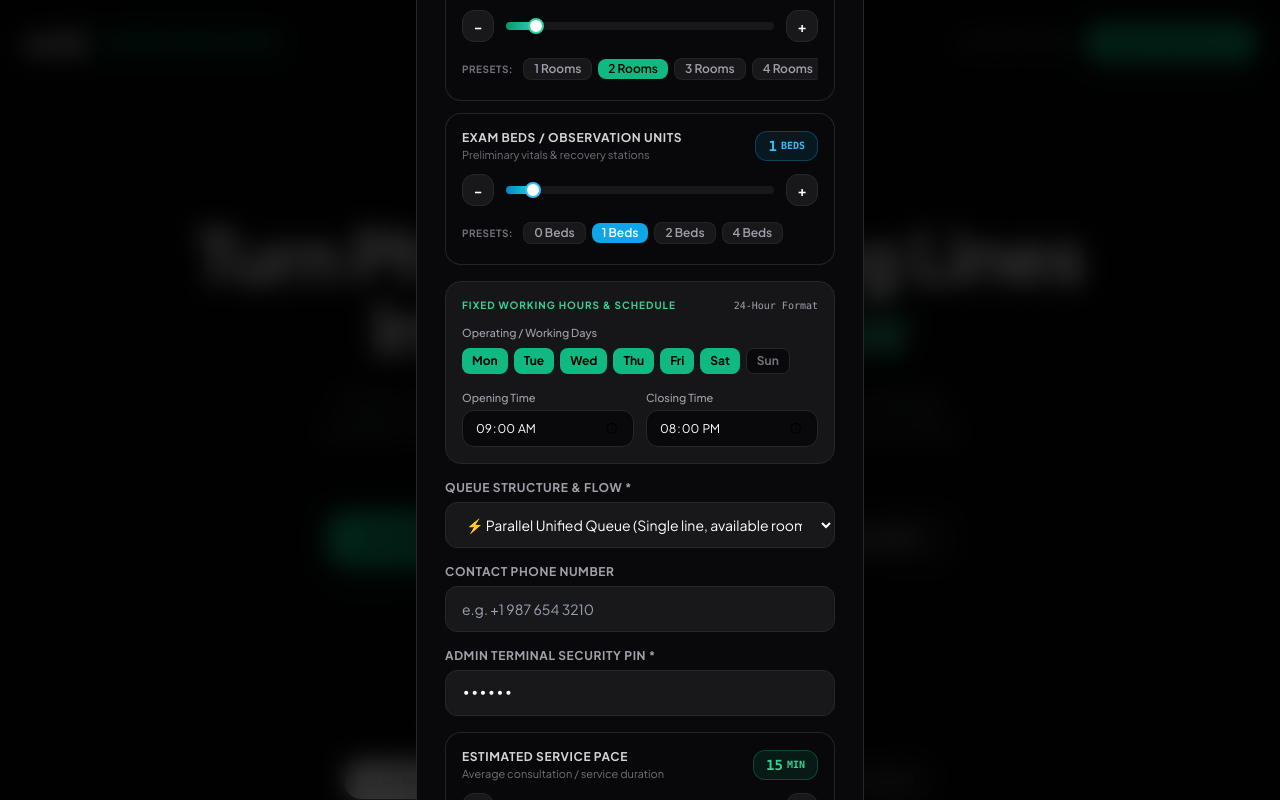
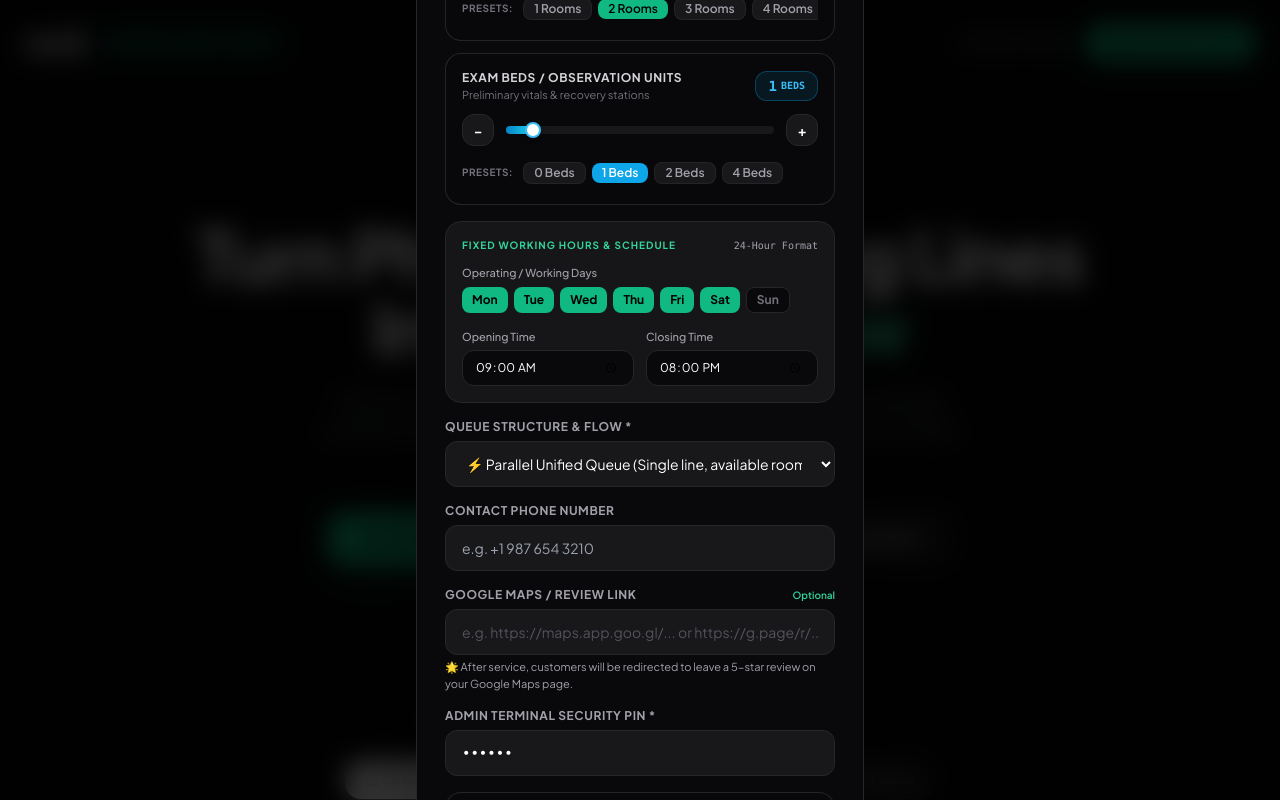
Before and after one commit to silent-doom/noq, a Next.js app: page / in a window 1280 px wide. Both pictures are taken after a click on the button "Register Business Free". Shown: the top 800 px of the page. Built offline with nearby package versions, Linux system fonts and the light colour scheme; no server answers.

Commit message:
feat: add Google Maps review redirection flow with onboarding input

```diff
--- a/src/app/api/business/register/route.ts
+++ b/src/app/api/business/register/route.ts
@@ -6,7 +6,7 @@ export async function POST(req: NextRequest) {
   const client = await db.connect();
   try {
     const body = await req.json();
-    const { name, category, phone, baseServiceTimeMins, maxDailyCapacity, adminPasscode, stations, stationCounts, operatingDays, openingTime, closingTime, queueStructure } = body;
+    const { name, category, phone, baseServiceTimeMins, maxDailyCapacity, adminPasscode, stations, stationCounts, operatingDays, openingTime, closingTime, queueStructure, googleMapsUrl } = body;
 
     if (!name?.trim()) {
       return NextResponse.json(
@@ -20,6 +20,7 @@ export async function POST(req: NextRequest) {
     const openVal = openingTime?.trim() || '09:00';
     const closeVal = closingTime?.trim() || '20:00';
     const qStruct = queueStructure === 'DEDICATED_STREAMS' ? 'DEDICATED_STREAMS' : 'UNIFIED_PARALLEL';
+    const mapsUrlVal = googleMapsUrl?.trim() || null;
 
     const rawCat = (category || '').toLowerCase().trim();
     let businessCategory = 'RETAIL';
@@ -47,30 +48,34 @@ export async function POST(req: NextRequest) {
 
     await client.query('BEGIN');
     await client.query(`
+      ALTER TABLE businesses
+      ADD COLUMN IF NOT EXISTS google_maps_url TEXT;
+
       ALTER TABLE queue_streams
       ADD COLUMN IF NOT EXISTS stations JSONB,
       ADD COLUMN IF NOT EXISTS operating_days JSONB,
       ADD COLUMN IF NOT EXISTS opening_time VARCHAR(10),
       ADD COLUMN IF NOT EXISTS closing_time VARCHAR(10),
-      ADD COLUMN IF NOT EXISTS queue_structure VARCHAR(50);
+      ADD COLUMN IF NOT EXISTS queue_structure VARCHAR(50),
+      ADD COLUMN IF NOT EXISTS google_maps_url TEXT;
     `);
 
     // 1. Insert Business
     const bRes = await client.query(
-      `INSERT INTO businesses (name, category, phone, base_service_time_mins, max_daily_capacity, qr_code_slug, admin_passcode)
-       VALUES ($1, $2, $3, $4, $5, $6, $7)
+      `INSERT INTO businesses (name, category, phone, base_service_time_mins, max_daily_capacity, qr_code_slug, admin_passcode, google_maps_url)
+       VALUES ($1, $2, $3, $4, $5, $6, $7, $8)
        RETURNING *`,
-      [name.trim(), businessCategory, phoneVal, paceMins, capacity, qrSlug, passcodeVal]
+      [name.trim(), businessCategory, phoneVal, paceMins, capacity, qrSlug, passcodeVal, mapsUrlVal]
     );
 
     const newBusiness = bRes.rows[0];
 
-    // 3. Create initial Queue Stream with stations, operating hours & queue_structure
+    // 3. Create initial Queue Stream with stations, operating hours, queue_structure & google_maps_url
     const sRes = await client.query(
-      `INSERT INTO queue_streams (business_id, stream_name, is_active, status, pace_per_patient_mins, current_effective_time_mins, stations, operating_days, opening_time, closing_time, queue_structure)
-       VALUES ($1, $2, true, 'ACTIVE', $3, $4, $5, $6, $7, $8, $9)
+      `INSERT INTO queue_streams (business_id, stream_name, is_active, status, pace_per_patient_mins, current_effective_time_mins, stations, operating_days, opening_time, closing_time, queue_structure, google_maps_url)
+       VALUES ($1, $2, true, 'ACTIVE', $3, $4, $5, $6, $7, $8, $9, $10)
        RETURNING *`,
-      [newBusiness.id, defaultStreamName, paceMins, paceMins, JSON.stringify(computedStations), JSON.stringify(opDays), openVal, closeVal, qStruct]
+      [newBusiness.id, defaultStreamName, paceMins, paceMins, JSON.stringify(computedStations), JSON.stringify(opDays), openVal, closeVal, qStruct, mapsUrlVal]
     );
 
     const newStream = sRes.rows[0];
--- a/src/app/api/queue/stream/[streamId]/route.ts
+++ b/src/app/api/queue/stream/[streamId]/route.ts
@@ -72,7 +72,13 @@ export async function PATCH(
     const { streamId } = resolvedParams;
     const body = await req.json();
 
+    await client.query(`
+      ALTER TABLE queue_streams ADD COLUMN IF NOT EXISTS google_maps_url TEXT;
+      ALTER TABLE businesses ADD COLUMN IF NOT EXISTS google_maps_url TEXT;
+    `);
+
     const { broadcast_message, opening_time, closing_time, operating_days, queue_structure, stations } = body;
+    const googleMapsUrl = body.google_maps_url ?? body.googleMapsUrl;
     const rawPace =
       body.pace_per_patient_mins ??
       body.pace ??
@@ -85,6 +91,11 @@ export async function PATCH(
     if (broadcast_message !== undefined) {
       paramsArray.push(broadcast_message?.trim() || null);
       setClauses.push(`broadcast_message = $${paramsArray.length}`);
+    }
+
+    if (googleMapsUrl !== undefined) {
+      paramsArray.push(googleMapsUrl?.trim() || null);
+      setClauses.push(`google_maps_url = $${paramsArray.length}`);
     }
 
     if (paceVal !== null && paceVal > 0) {
--- a/src/app/api/token/[tokenId]/feedback/route.ts
+++ b/src/app/api/token/[tokenId]/feedback/route.ts
@@ -20,9 +20,13 @@ export async function POST(
       );
     }
 
-    // Lookup token
+    // Lookup token and its associated stream / business google maps link
     const tokenRes = await client.query(
-      `SELECT stream_id FROM tokens WHERE id = $1`,
+      `SELECT t.stream_id, COALESCE(s.google_maps_url, b.google_maps_url) AS google_maps_url
+       FROM tokens t
+       JOIN queue_streams s ON t.stream_id = s.id
+       LEFT JOIN businesses b ON s.business_id = b.id
+       WHERE t.id = $1`,
       [tokenId]
     );
 
@@ -34,6 +38,7 @@ export async function POST(
     }
 
     const streamId = tokenRes.rows[0].stream_id;
+    const googleMapsUrl = tokenRes.rows[0].google_maps_url || null;
 
     // Check if feedback already submitted for this token
     const existingRes = await client.query(
@@ -56,7 +61,11 @@ export async function POST(
       );
     }
 
-    return NextResponse.json({ success: true, message: 'Thank you for your feedback!' });
+    return NextResponse.json({
+      success: true,
+      message: 'Thank you for your feedback!',
+      googleMapsUrl,
+    });
   } catch (error: any) {
     console.error('Error submitting feedback:', error);
     return NextResponse.json(
--- a/src/app/api/token/[tokenId]/route.ts
+++ b/src/app/api/token/[tokenId]/route.ts
@@ -38,6 +38,7 @@ export async function GET(
         s.opening_time,
         s.closing_time,
         s.operating_days,
+        COALESCE(s.google_maps_url, b.google_maps_url) AS google_maps_url,
         b.name AS business_name,
         b.category
        FROM tokens t
@@ -137,6 +138,7 @@ export async function GET(
         sms_opt_in: Boolean(token.sms_opt_in),
         opening_time: token.opening_time || null,
         closing_time: token.closing_time || null,
+        google_maps_url: token.google_maps_url || null,
       },
     });
   } catch (error: any) {
--- a/src/app/dashboard/page.tsx
+++ b/src/app/dashboard/page.tsx
@@ -91,6 +91,7 @@ function DashboardContent() {
   const [editCloseTime, setEditCloseTime] = useState<string>('20:00');
   const [editOpDays, setEditOpDays] = useState<string[]>(['Mon', 'Tue', 'Wed', 'Thu', 'Fri', 'Sat']);
   const [editQueueStruct, setEditQueueStruct] = useState<string>('UNIFIED_PARALLEL');
+  const [editGoogleMapsUrl, setEditGoogleMapsUrl] = useState<string>('');
 
   const terms = getDomainTerminology(streamInfo?.category);
 
@@ -191,6 +192,7 @@ function DashboardContent() {
           if (data.stream.closing_time) setEditCloseTime(data.stream.closing_time);
           if (Array.isArray(data.stream.operating_days)) setEditOpDays(data.stream.operating_days);
           if (data.stream.queue_structure) setEditQueueStruct(data.stream.queue_structure);
+          if (data.stream.google_maps_url !== undefined) setEditGoogleMapsUrl(data.stream.google_maps_url || '');
         }
       }
     } catch (error) {
@@ -454,6 +456,7 @@ function DashboardContent() {
           closing_time: editCloseTime,
           operating_days: editOpDays,
           queue_structure: editQueueStruct,
+          google_maps_url: editGoogleMapsUrl.trim(),
         }),
       });
       setIsSettingsOpen(false);
@@ -1263,6 +1266,25 @@ function DashboardContent() {
               </div>
 
               <div>
+                <div className="flex items-center justify-between mb-1">
+                  <label className="block text-xs font-semibold text-zinc-700">
+                    ⭐ Google Maps Review / Profile Link
+                  </label>
+                  <span className="text-[10px] text-emerald-600 font-bold">Optional</span>
+                </div>
+                <input
+                  type="url"
+                  placeholder="e.g. https://maps.app.goo.gl/... or https://g.page/r/..."
+                  value={editGoogleMapsUrl}
+                  onChange={(e) => setEditGoogleMapsUrl(e.target.value)}
+                  className="w-full px-4 py-2.5 bg-zinc-50 border border-zinc-200 rounded-xl text-xs text-zinc-900 focus:outline-none focus:ring-2 focus:ring-emerald-500/30"
+                />
+                <p className="text-[10px] text-zinc-400 mt-1">
+                  After service completion, customers who submit 5-star ratings will be automatically redirected to your Google Maps review page.
+                </p>
+              </div>
+
+              <div>
                 <label className="block text-xs font-semibold text-zinc-600 mb-1">
                   📢 Live Announcement Broadcast (Optional)
                 </label>
--- a/src/app/page.tsx
+++ b/src/app/page.tsx
@@ -11,6 +11,7 @@ export default function LandingPage() {
   const [bizName, setBizName] = useState('');
   const [category, setCategory] = useState('clinic');
   const [phone, setPhone] = useState('');
+  const [googleMapsUrl, setGoogleMapsUrl] = useState('');
   const [adminPasscode, setAdminPasscode] = useState('123456');
   const [basePace, setBasePace] = useState(15);
   const [capacity, setCapacity] = useState(100);
@@ -47,6 +48,7 @@ export default function LandingPage() {
           name: bizName,
           category,
           phone,
+          googleMapsUrl: googleMapsUrl.trim(),
           adminPasscode,
           baseServiceTimeMins: basePace,
           maxDailyCapacity: capacity,
@@ -531,6 +533,25 @@ export default function LandingPage() {
               </div>
 
               <div>
+                <div className="flex items-center justify-between mb-1.5">
+                  <label className="block text-xs font-bold uppercase tracking-wider text-zinc-400">
+                    Google Maps / Review Link
+                  </label>
+                  <span className="text-[10px] text-emerald-400 font-semibold">Optional</span>
+                </div>
+                <input
+                  type="url"
+                  placeholder="e.g. https://maps.app.goo.gl/... or https://g.page/r/..."
+                  value={googleMapsUrl}
+                  onChange={(e) => setGoogleMapsUrl(e.target.value)}
+                  className="w-full bg-zinc-900 border border-zinc-800 rounded-xl px-4 py-3 text-sm focus:outline-none focus:border-emerald-500 text-white placeholder-zinc-600"
+                />
+                <p className="text-[11px] text-zinc-400 mt-1">
+                  🌟 After service, customers will be redirected to leave a 5-star review on your Google Maps page.
+                </p>
+              </div>
+
+              <div>
                 <label className="block text-xs font-bold uppercase tracking-wider text-zinc-400 mb-1.5">
                   Admin Terminal Security PIN *
                 </label>
```
Also changed, not shown: src/app/t/[tokenId]/page.tsx (+50 -12 lines), 1 other file (tests, documents, lock files or other folders).
